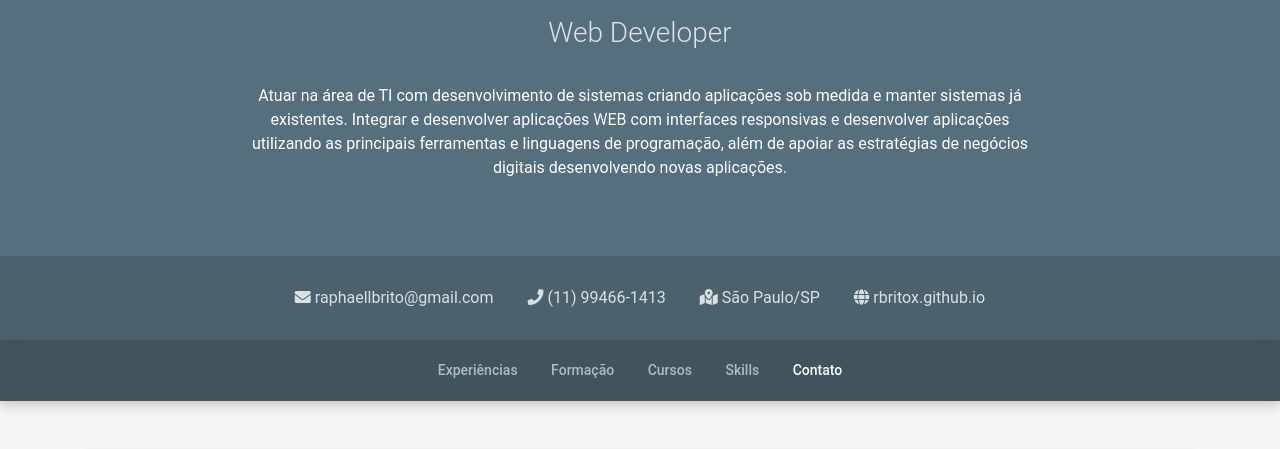
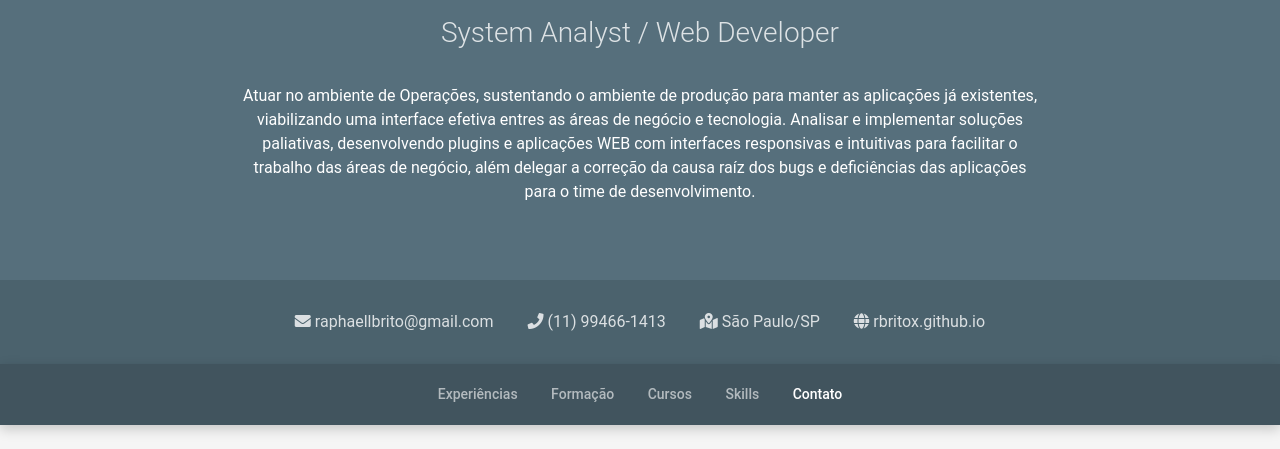
Before and after one commit to RBritoX/rbritox.github.io, a plain HTML site: page index.html in a window 1280 px wide. Shown: the part 286-735 px from the top of the page. Drawn offline with nearby package versions, Linux system fonts and the light colour scheme.

Commit message:
Atualizacao de txt

```diff
--- a/index.html
+++ b/index.html
@@ -33,12 +33,12 @@
                 <div class="container text-center">
                     <img class="profile-image rounded-circle" src="./foto.jpg" alt="foto">
                     <h1 class="name">Raphael Brito</h1>
-                    <div class="title">Web Developer</div>
+                    <div class="title">System Analyst / Web Developer</div>
                     <div class="profile">
-                        <p>Atuar na área de TI com desenvolvimento de sistemas criando aplicações sob medida e manter sistemas já existentes.
-                        Integrar e desenvolver aplicações WEB com interfaces responsivas e desenvolver aplicações utilizando as principais
-                        ferramentas e linguagens de programação, além de apoiar as estratégias de negócios digitais desenvolvendo novas
-                        aplicações.</p>
+                        <p>Atuar no ambiente de Operações, sustentando o ambiente de produção para manter as aplicações já existentes, viabilizando
+                        uma interface efetiva entres as áreas de negócio e tecnologia. Analisar e implementar soluções paliativas, desenvolvendo
+                        plugins e aplicações WEB com interfaces responsivas e intuitivas para facilitar o trabalho das áreas de negócio, além
+                        delegar a correção da causa raíz dos bugs e deficiências das aplicações para o time de desenvolvimento.</p>
                     </div>
                     <!--//profile-->
                 </div>
```
